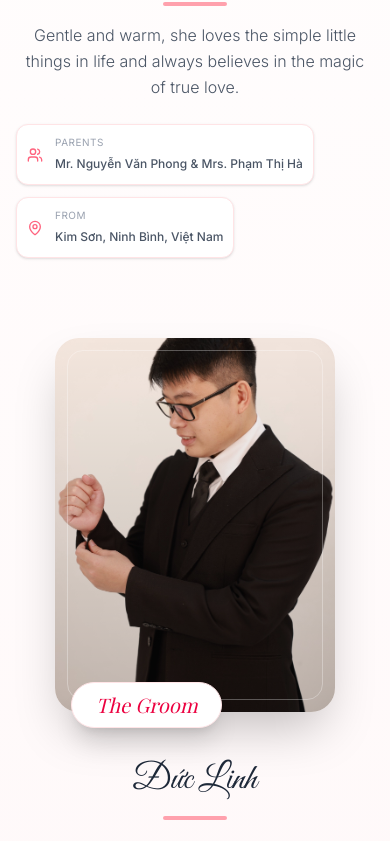
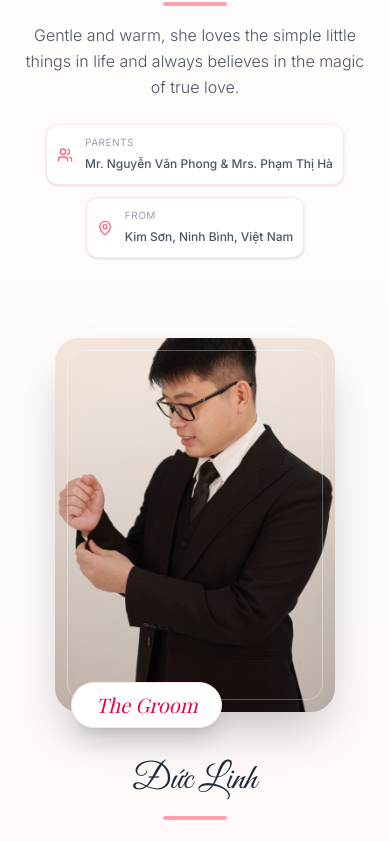
Before and after one commit to Xunino/wedding, a React (Vite) app in the folder app/: page / in a window 390 px wide. Shown: the part 1538-2379 px from the top of the page. Built offline with nearby package versions, Linux system fonts and the light colour scheme; a web font is replaced by a local one.

Commit message:
Update Mobile

```diff
--- a/app/src/components/Couple.jsx
+++ b/app/src/components/Couple.jsx
@@ -70,7 +70,7 @@ const CoupleProfile = ({ fatherName, motherName, address, name, role, image, des
                         {description}
                     </p>
 
-                    <div className="space-y-3 md:space-y-4 ${isLeft ? 'items-center md:items-start' : 'items-center md:items-end'} flex flex-col">
+                    <div className={`space-y-3 md:space-y-4 items-center ${isLeft ? 'md:items-start' : 'md:items-end'} flex flex-col`}>
                         <div className="flex items-center gap-3 text-gray-600 bg-white md:bg-white/50 md:backdrop-blur-sm p-2.5 md:p-3 rounded-xl border border-rose-100 shadow-sm w-fit max-w-full">
                             <Users className="w-4 h-4 md:w-5 md:h-5 text-rose-400 shrink-0" />
                             <div className="text-left">
```
